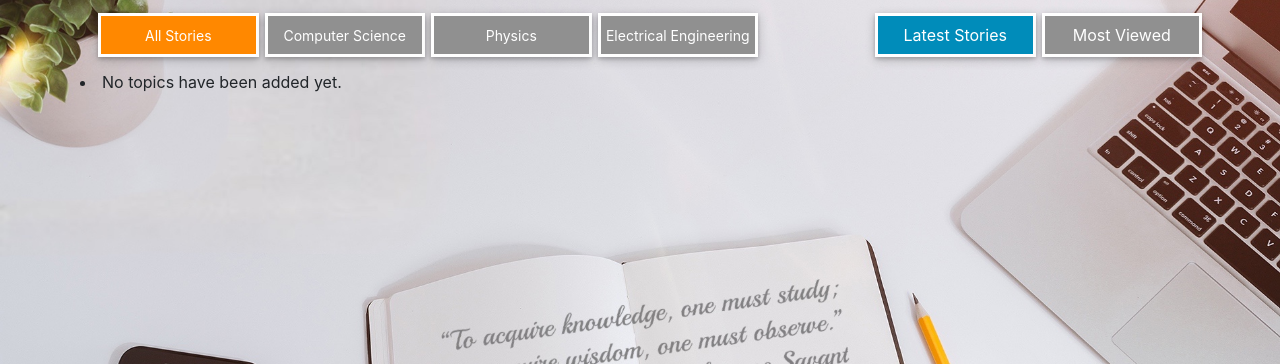
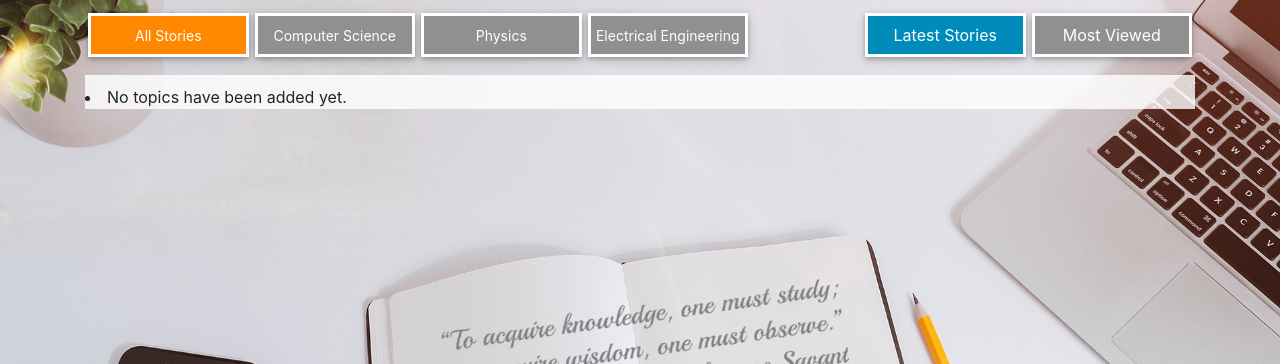
Before and after one commit to zhenxianglin/ResearchStory, a Django app: page /story/ in a window 1280 px wide. Shown: the part 56-420 px from the top of the page. Run offline with Django 3.2, Linux system fonts and the light colour scheme; data that the repository does not hold is empty; some libraries are stand-ins or nearby versions.

Commit message:
Merge branch 'front-end' of https://github.com/blastxiaol/ResearchStory into front-end
 Conflicts:
	Story/views.py

```diff
--- a/templates/story.html
+++ b/templates/story.html
@@ -4,8 +4,10 @@
     <style type="text/css">
 
         div.content {
-            padding-left: 10px;
-            padding-right: 10px;
+            margin: 0 auto;
+            padding-top:10px;
+            padding-left:15px;
+            background-color:rgba(255,255,255,0.8);
         }
 
         p1 {
@@ -33,6 +35,11 @@
             height: 200px;
             margin-left: 30px;
             margin-top: 10px;
+            background: white;
+        }
+
+        div.column:hover {
+            background: #e0e0e0;
         }
 
         /* 列后清除浮动 */
@@ -47,11 +54,10 @@
             height: 200px;
             width: 240px;
             float: left;
-
+            overflow:hidden;
         }
 
         div.title {
-            background-color: #f1f1f1;
             height: 115px;
             width: 270px;
             float: left;
@@ -59,7 +65,6 @@
         }
 
         div.info {
-            background-color: #f1f1f1;
             height: 85px;
             width: 270px;
             float: left;
@@ -76,7 +81,9 @@
         div.top {
             width: 100%;
             height: 50px;
-            margin: 10px;
+            margin: 0px;
+            margin-bottom: 15px;
+            margin-top:10px;
         }
 
         div.top_item {
```
